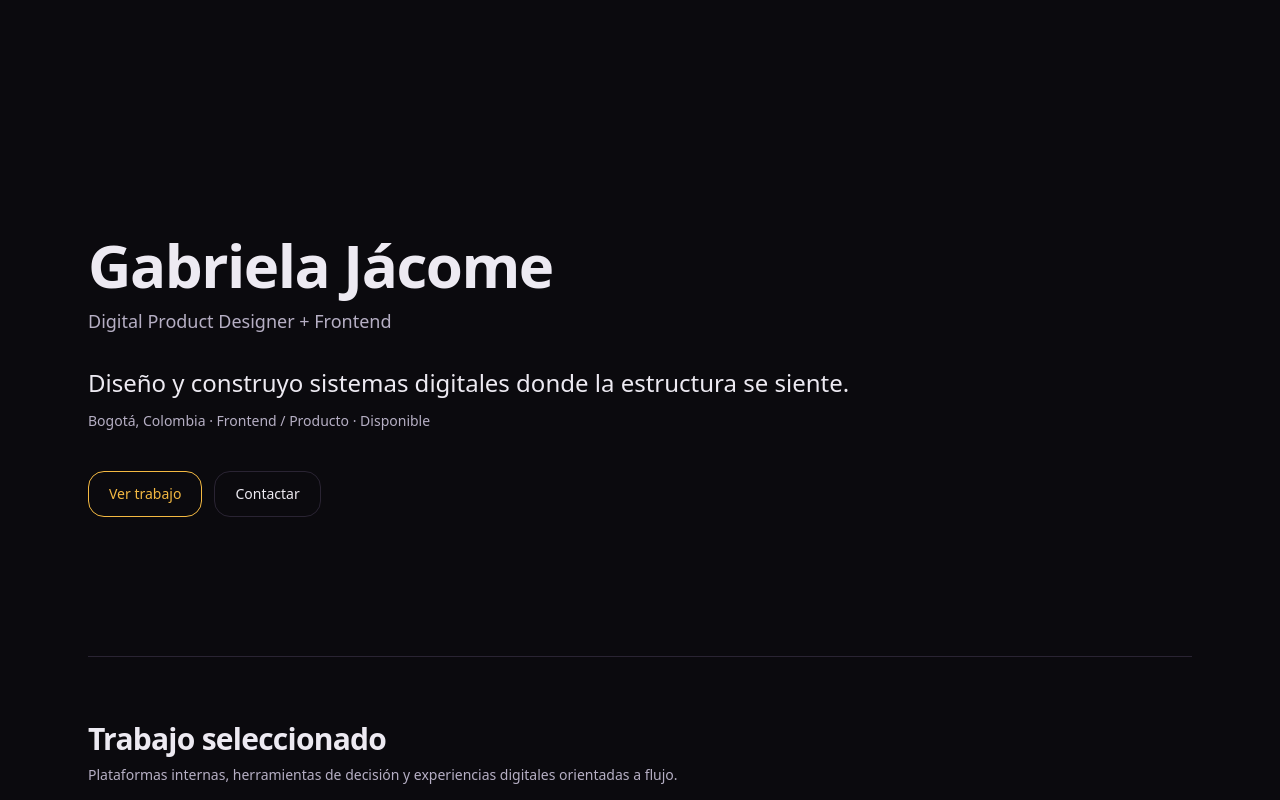
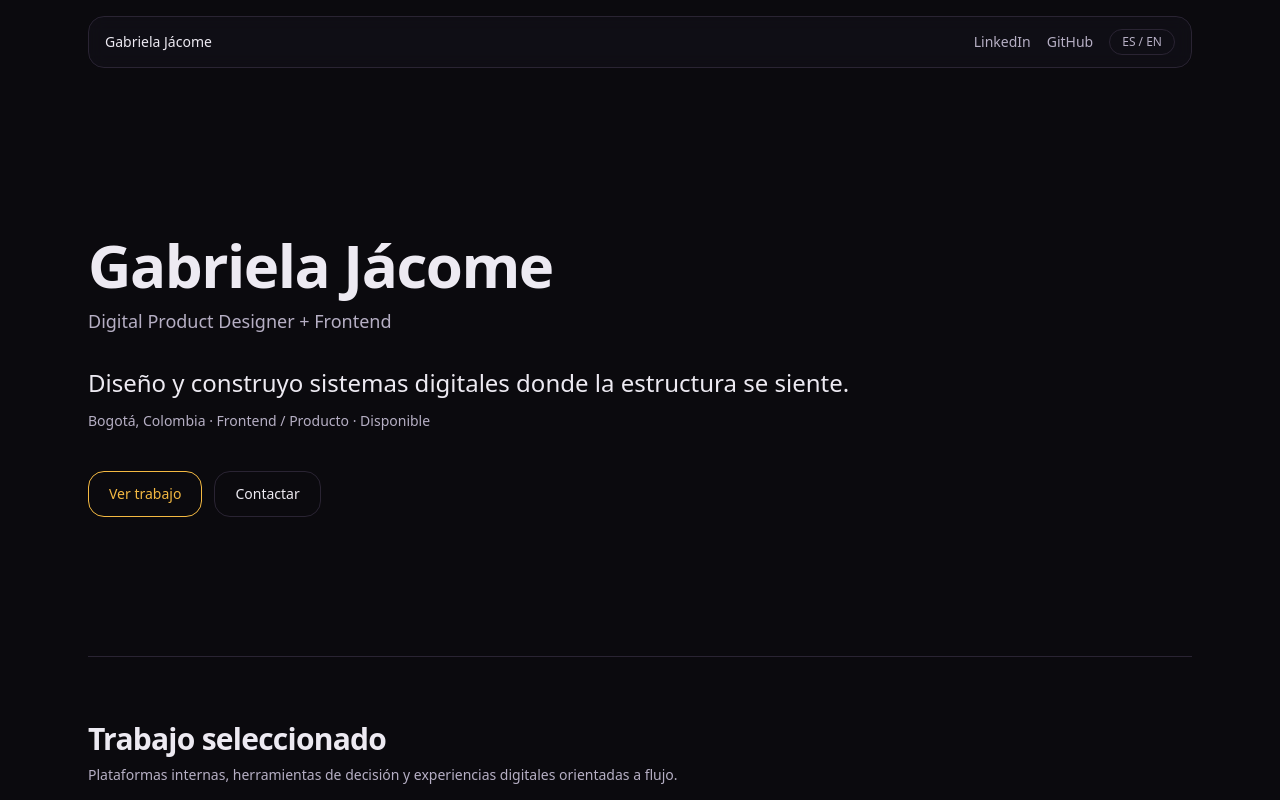
Before and after one commit to gaby112001/gabi-portfolio, a Next.js app: page / in a window 1280 px wide. Shown: the top 800 px of the page. Built offline with nearby package versions, Linux system fonts and the light colour scheme.

Commit message:
Add fixed navigation component with links and layout structure

```diff
--- /dev/null
+++ b/src/app/components/Nav.tsx
@@ -0,0 +1,39 @@
+export default function Nav() {
+  return (
+    <div className="fixed top-0 left-0 right-0 z-50">
+      <div className="container-page">
+        <div className="mt-4 flex items-center justify-between rounded-2xl border border-gabi-border bg-gabi-panel/70 px-4 py-3 backdrop-blur">
+
+          <div className="text-sm text-gabi-muted">
+            <span className="text-gabi-text font-medium">
+              Gabriela Jácome
+            </span>
+          </div>
+
+          <div className="flex items-center gap-4 text-sm">
+            <a
+              href="https://www.linkedin.com/in/gabrielajacomeortiz/"
+              target="_blank"
+              className="text-gabi-muted hover:text-gabi-text transition"
+            >
+              LinkedIn
+            </a>
+
+            <a
+              href="https://github.com/gaby112001"
+              target="_blank"
+              className="text-gabi-muted hover:text-gabi-text transition"
+            >
+              GitHub
+            </a>
+
+            <button className="border border-gabi-border rounded-full px-3 py-1 text-xs text-gabi-muted hover:text-gabi-text transition">
+              ES / EN
+            </button>
+          </div>
+
+        </div>
+      </div>
+    </div>
+  );
+}
--- a/src/app/page.tsx
+++ b/src/app/page.tsx
@@ -1,6 +1,11 @@
+import Nav from "./components/Nav";
+
+
 export default function Home() {
   return (
     <main className="min-h-screen bg-gabi-bg text-gabi-text">
+      <Nav />
+
       <div className="container-page pt-24 pb-24">
         {/* HERO */}
         <section className="min-h-[70vh] flex flex-col justify-center">
```
